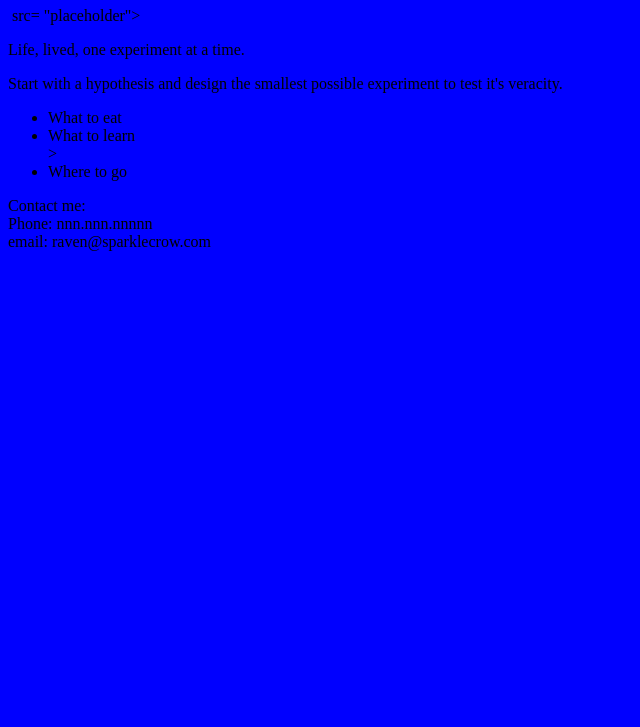
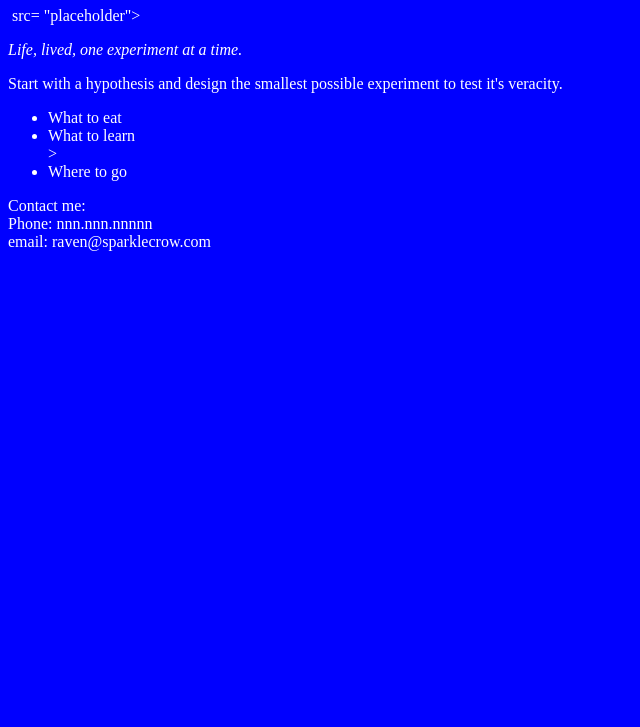
Before and after one commit to jhumbrac/sparklecrow.github.io, a plain HTML site: page project/index.html in a window 1280 px wide. Shown: the part 73-800 px from the top of the page, without its empty margins (0-640 px from the left). Drawn offline with Linux system fonts and the light colour scheme.

Commit message:
Update style.css

```diff
--- a/project/style.css
+++ b/project/style.css
@@ -1,5 +1,7 @@
 body {
 	background-color: blue;
+	color:#ffffff;
+	font-size:16px;
 }
 
 h1 {
@@ -7,5 +9,5 @@ h1 {
 }
 
 #slogan{
-	font-stlye: italic;
+	font-style: italic;
 }
```
